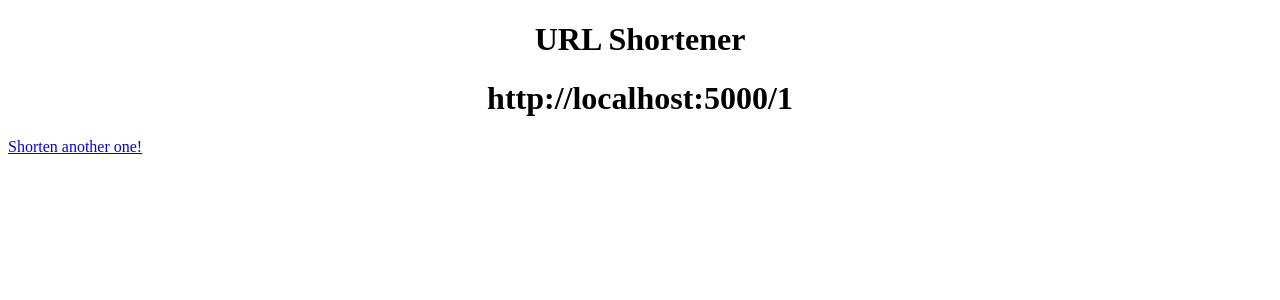
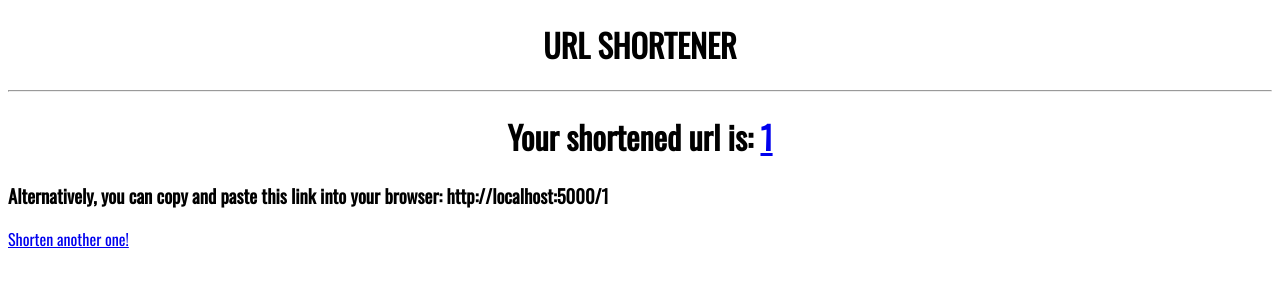
Before and after one commit to Nowshad10/url-shortener, a Flask app: page /result/1 in a window 1280 px wide. Shown: the top 300 px of the page. Run offline with Flask 2, Linux system fonts and the light colour scheme.

Commit message:
all functioning now

```diff
--- a/controllers/urls.py
+++ b/controllers/urls.py
@@ -18,4 +18,4 @@ def get_all():
         }
         data.append(url_data)
     conn.close()
-    return data, 200
+    return data
--- a/static/style.css
+++ b/static/style.css
@@ -1,5 +1,8 @@
+@import url('https://fonts.googleapis.com/css2?family=Oswald&display=swap');
+
 * {
     box-sizing: border-box;
+    font-family: 'Oswald', 'sans-serif';
 }
 
 h1 {
--- a/templates/base.html
+++ b/templates/base.html
@@ -8,7 +8,8 @@
     <link rel="stylesheet" href="../static/style.css">
 </head>
 <body>
-    <h1>URL Shortener</h1>
+    <h1>URL SHORTENER</h1>
+    <hr>
     {% block content %}
     {% endblock content %}
 </body>
--- a/templates/home.html
+++ b/templates/home.html
@@ -1,9 +1,9 @@
 {% extends "base.html" %}
 
 {% block content %}
-<form action="#" method="POST">
+<form id="submit-url" action="#" method="POST">
     <label for="url">Enter a URL to shorten: </label>
     <input type="text" name="url" id="url" required>
-    <input type="submit" value="shorten">
+    <input type="submit" id="submit" value="shorten">
 </form>
 {% endblock content %}
--- a/templates/result.html
+++ b/templates/result.html
@@ -1,7 +1,8 @@
 {% extends "base.html" %}
 
 {% block content %}
-    <h1>http://localhost:5000/{{short_url_display}}</h1>
+    <h1>Your shortened url is: <a target="_blank" href="http://localhost:5000/{{short_url_display}}">{{short_url_display}}</a></h1>
+    <h3>Alternatively, you can copy and paste this link into your browser: http://localhost:5000/{{short_url_display}}</h3>
     <a href="http://localhost:5000">Shorten another one!</a>
 
 
```
Also changed, not shown: database.db.
